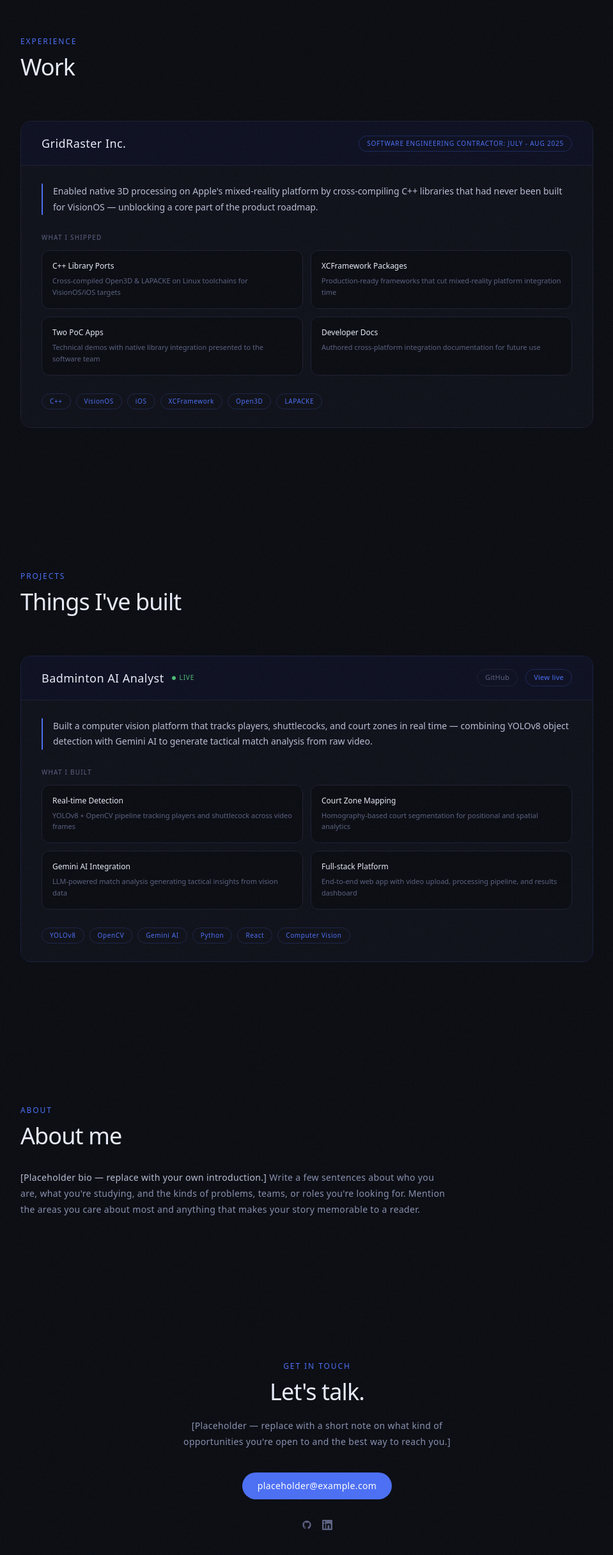
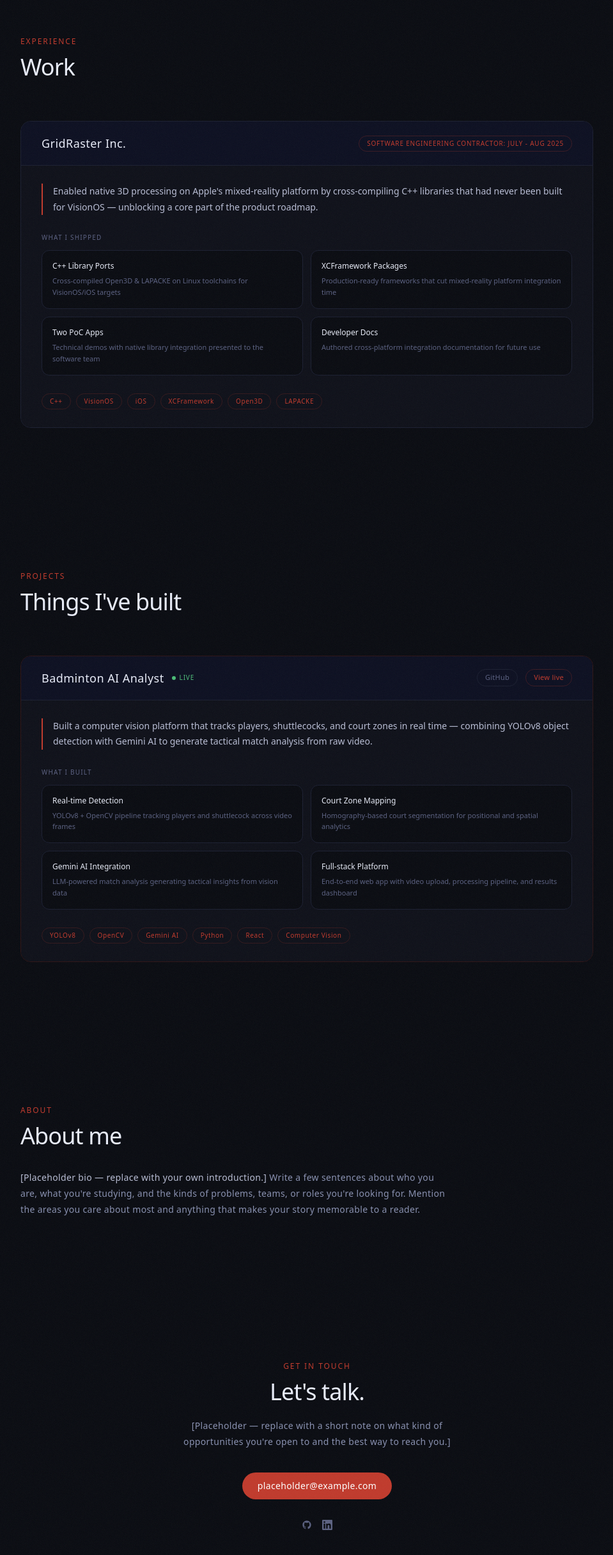
Before and after one commit to jameshualiu/jameshualiu.me, a Next.js app: page / in a window 1280 px wide. Shown: the part 855-3286 px from the top of the page at 64% size, without its empty margins (144-1103 px from the left). Built offline with nearby package versions, Linux system fonts and the light colour scheme; a web font is replaced by a local one.

Commit message:
feat: swap accent color from blue to rust in Work, Projects, About, Contact

```diff
--- a/components/About.tsx
+++ b/components/About.tsx
@@ -5,7 +5,7 @@ export default function About() {
     <section id="about" className="py-28">
       <div className="max-w-5xl mx-auto px-6 sm:px-12">
         <FadeUp>
-          <p className="text-[#4a6ef5] text-xs tracking-[0.16em] uppercase font-medium mb-3">
+          <p className="text-[#c0392b] text-xs tracking-[0.16em] uppercase font-medium mb-3">
             About
           </p>
           <h2 className="text-[#e8ecf8] text-4xl font-light tracking-tight mb-8">
--- a/components/Contact.tsx
+++ b/components/Contact.tsx
@@ -8,7 +8,7 @@ export default function Contact() {
     <section id="contact" className="py-28">
       <div className="max-w-5xl mx-auto px-6 sm:px-12 flex flex-col items-center text-center">
         <FadeUp>
-          <p className="text-[#4a6ef5] text-xs tracking-[0.16em] uppercase font-medium mb-3">
+          <p className="text-[#c0392b] text-xs tracking-[0.16em] uppercase font-medium mb-3">
             Get in touch
           </p>
           <h2 className="text-[#e8ecf8] text-4xl font-light tracking-tight mb-5">
@@ -26,7 +26,7 @@ export default function Contact() {
         <FadeUp delay={0.2}>
           <Link
             href="mailto:placeholder@example.com"
-            className="inline-block bg-[#4a6ef5] text-white text-sm font-medium px-6 py-[11px] rounded-full hover:opacity-85 transition-opacity duration-200 tracking-wide"
+            className="inline-block bg-[#c0392b] text-white text-sm font-medium px-6 py-[11px] rounded-full hover:opacity-85 transition-opacity duration-200 tracking-wide"
           >
             placeholder@example.com
           </Link>
--- a/components/Projects.tsx
+++ b/components/Projects.tsx
@@ -7,7 +7,7 @@ export default function Projects() {
     <section id="projects" className="py-28">
       <div className="max-w-5xl mx-auto px-6 sm:px-12">
         <FadeUp>
-          <p className="text-[#4a6ef5] text-xs tracking-[0.16em] uppercase font-medium mb-3">
+          <p className="text-[#c0392b] text-xs tracking-[0.16em] uppercase font-medium mb-3">
             Projects
           </p>
           <h2 className="text-[#e8ecf8] text-4xl font-light tracking-tight mb-16">
@@ -16,7 +16,7 @@ export default function Projects() {
         </FadeUp>
 
         <FadeUp delay={0.1}>
-          <div className="border border-[#4a6ef5]/20 rounded-2xl overflow-hidden max-w-4xl">
+          <div className="border border-[#c0392b]/20 rounded-2xl overflow-hidden max-w-4xl">
             {/* Top bar */}
             <div className="bg-[#0b0e20] border-b border-[#1a1e30] px-5 sm:px-8 py-5 flex flex-col sm:flex-row sm:items-center gap-2 sm:gap-0 justify-between">
               <div className="flex items-center gap-3">
@@ -32,7 +32,7 @@ export default function Projects() {
                 <Link href="https://github.com/jameshualiu/badminton-ai-analyst" target="_blank" rel="noopener noreferrer" className="text-[#5a6080] text-[11px] border border-[#1a1e30] rounded-full px-3 py-1 hover:text-[#b8bdd4] hover:border-[#5a6080] transition-all duration-200 tracking-wide">
                   GitHub
                 </Link>
-                <Link href="https://badminton-ai-analyst.vercel.app/" target="_blank" rel="noopener noreferrer" className="text-[#4a6ef5] text-[11px] border border-[#4a6ef5]/25 rounded-full px-3 py-1 hover:bg-[#4a6ef5]/10 transition-all duration-200 tracking-wide">
+                <Link href="https://badminton-ai-analyst.vercel.app/" target="_blank" rel="noopener noreferrer" className="text-[#c0392b] text-[11px] border border-[#c0392b]/25 rounded-full px-3 py-1 hover:bg-[#c0392b]/10 transition-all duration-200 tracking-wide">
                   View live
                 </Link>
               </div>
@@ -40,7 +40,7 @@ export default function Projects() {
 
             {/* Body */}
             <div className="bg-[#0d0f18] px-5 sm:px-8 py-7">
-              <p className="text-[#b8bdd4] text-sm leading-[1.75] font-light border-l-2 border-[#4a6ef5] pl-4 mb-7">
+              <p className="text-[#b8bdd4] text-sm leading-[1.75] font-light border-l-2 border-[#c0392b] pl-4 mb-7">
                 Built a computer vision platform that tracks players, shuttlecocks,
                 and court zones in real time — combining YOLOv8 object detection
                 with Gemini AI to generate tactical match analysis from raw video.
@@ -68,7 +68,7 @@ export default function Projects() {
               <FadeUp delay={0.15}>
                 <div className="flex flex-wrap gap-2">
                   {["YOLOv8", "OpenCV", "Gemini AI", "Python", "React", "Computer Vision"].map((tag) => (
-                    <span key={tag} className="text-[#4a6ef5] text-[10px] border border-[#4a6ef5]/20 rounded-full px-3 py-1 tracking-[0.06em]">
+                    <span key={tag} className="text-[#c0392b] text-[10px] border border-[#c0392b]/20 rounded-full px-3 py-1 tracking-[0.06em]">
                       {tag}
                     </span>
                   ))}
--- a/components/Work.tsx
+++ b/components/Work.tsx
@@ -6,7 +6,7 @@ export default function Work() {
     <section id="work" className="py-28">
       <div className="max-w-5xl mx-auto px-6 sm:px-12">
         <FadeUp>
-          <p className="text-[#4a6ef5] text-xs tracking-[0.16em] uppercase font-medium mb-3">
+          <p className="text-[#c0392b] text-xs tracking-[0.16em] uppercase font-medium mb-3">
             Experience
           </p>
           <h2 className="text-[#e8ecf8] text-4xl font-light tracking-tight mb-16">
@@ -21,14 +21,14 @@ export default function Work() {
               <span className="text-[#e8ecf8] text-lg font-light tracking-wide">
                 GridRaster Inc.
               </span>
-              <span className="text-[#4a6ef5] text-[10px] border border-[#4a6ef5]/25 rounded-full px-3 py-1 tracking-[0.08em] uppercase">
+              <span className="text-[#c0392b] text-[10px] border border-[#c0392b]/25 rounded-full px-3 py-1 tracking-[0.08em] uppercase">
                 Software Engineering Contractor: JULY - AUG 2025
               </span>
             </div>
 
             {/* Body */}
             <div className="bg-[#0d0f18] px-5 sm:px-8 py-7">
-              <p className="text-[#b8bdd4] text-sm leading-[1.75] font-light border-l-2 border-[#4a6ef5] pl-4 mb-7">
+              <p className="text-[#b8bdd4] text-sm leading-[1.75] font-light border-l-2 border-[#c0392b] pl-4 mb-7">
                 Enabled native 3D processing on Apple's mixed-reality platform by
                 cross-compiling C++ libraries that had never been built for
                 VisionOS — unblocking a core part of the product roadmap.
@@ -56,7 +56,7 @@ export default function Work() {
               <FadeUp delay={0.15}>
                 <div className="flex flex-wrap gap-2">
                   {["C++", "VisionOS", "iOS", "XCFramework", "Open3D", "LAPACKE"].map((tag) => (
-                    <span key={tag} className="text-[#4a6ef5] text-[10px] border border-[#4a6ef5]/20 rounded-full px-3 py-1 tracking-[0.06em]">
+                    <span key={tag} className="text-[#c0392b] text-[10px] border border-[#c0392b]/20 rounded-full px-3 py-1 tracking-[0.06em]">
                       {tag}
                     </span>
                   ))}
```
